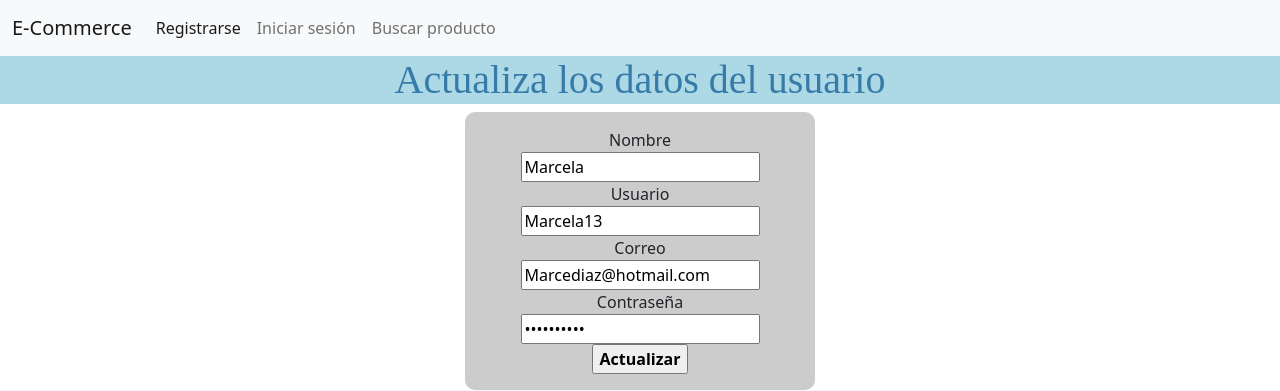
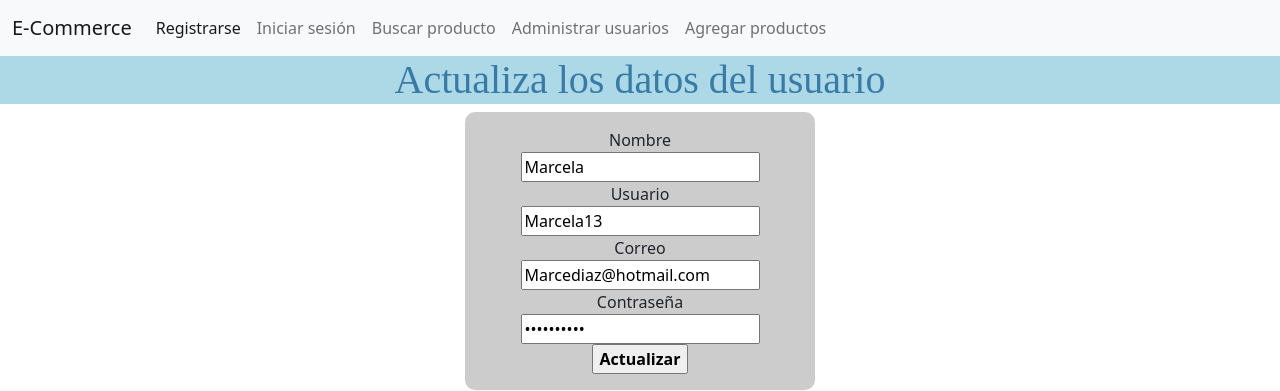
Before and after one commit to WillZapata/E-commerce, a Flask app: page /actualizar_usuario/2/ in a window 1280 px wide. Shown: the top 391 px of the page. Run offline with Flask 2, Linux system fonts and the light colour scheme; data comes from the database, SQL or seed files in the repository; some libraries are stand-ins or nearby versions.

Commit message:
commit fin

```diff
--- a/templates/base.html
+++ b/templates/base.html
@@ -39,6 +39,12 @@
           </li>
           <li class="nav-item">
             <a class="nav-link" href="/principal">Buscar producto</a>
+          </li>
+          <li class="nav-item">
+            <a class="nav-link" href="/usuarios">Administrar usuarios</a>
+          </li>
+          <li class="nav-item">
+            <a class="nav-link" href="/agregar">Agregar productos</a>
           </li>
         </ul>
       </div>
```
Also changed, not shown: main.py (+0 -32 lines), 2 other files.
